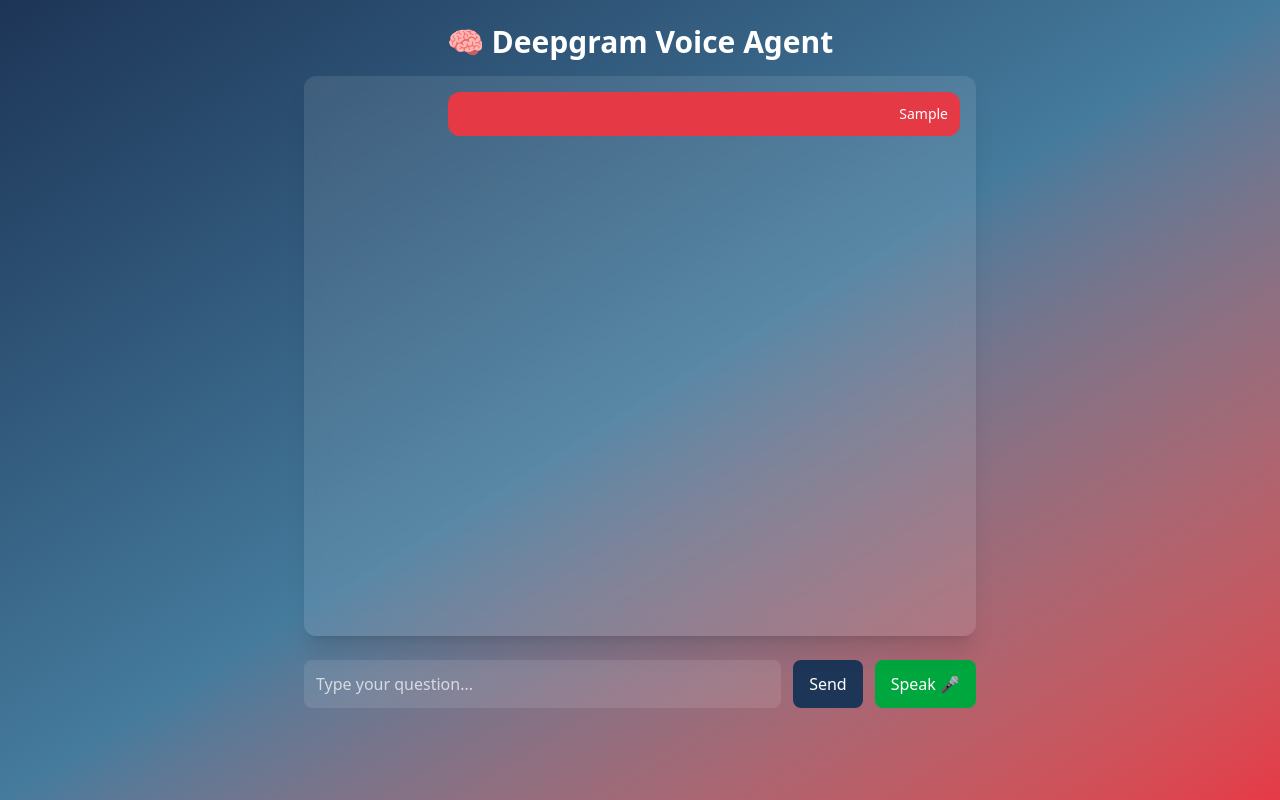
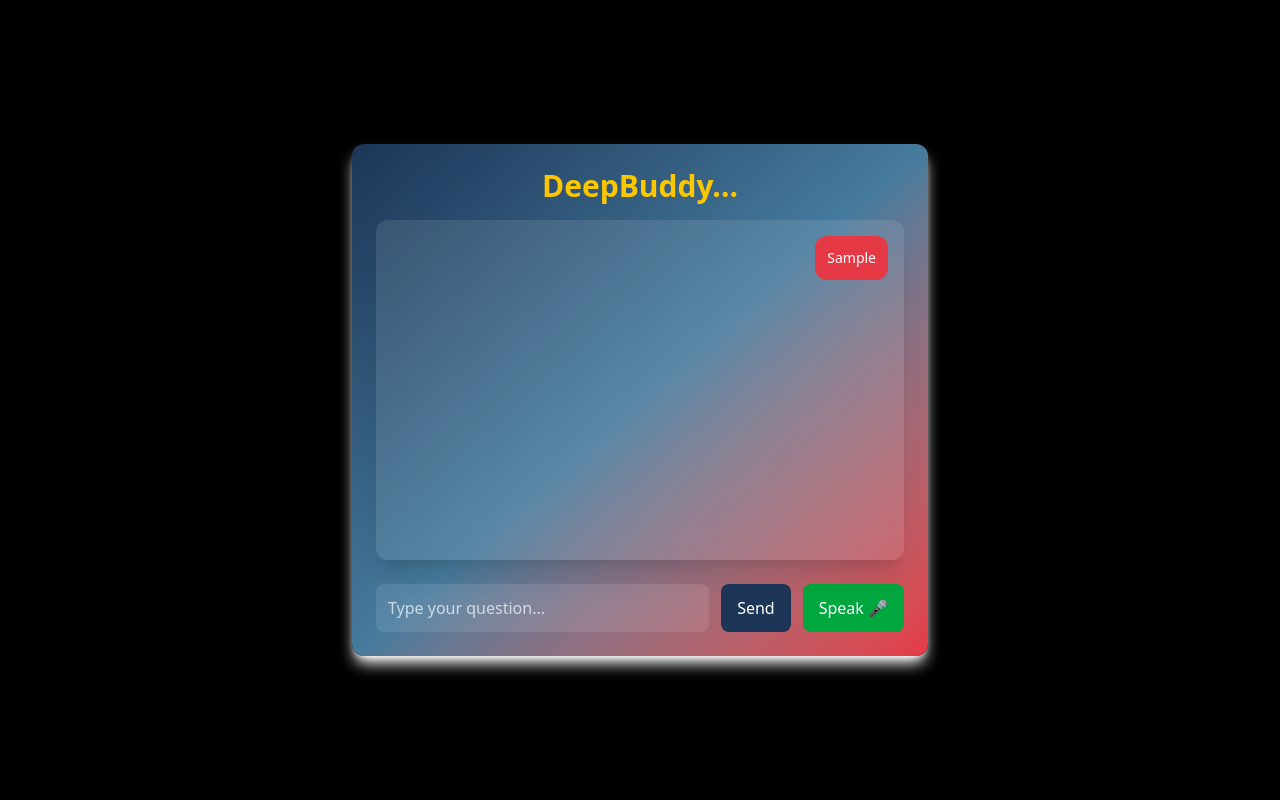
Before and after one commit to Vivek-Ghoshi/deepgramclient, a React (Vite) app: page / in a window 1280 px wide. Both pictures are taken after typing "Sample" into the empty fields and a click on the button "Send". Built offline with nearby package versions, Linux system fonts and the light colour scheme; no server answers.

Commit message:
improved the ui

```diff
--- a/src/App.jsx
+++ b/src/App.jsx
@@ -6,7 +6,7 @@
   const [userInput, setUserInput] = useState("");
   const [isRecording, setIsRecording] = useState(false);
   const mediaRecorderRef = useRef(null);
-  const audioChunksRef = useRef([]);
+
 
   useEffect(() => {
     console.log("📡 Connecting to backend WebSocket...");
@@ -55,66 +55,6 @@
       setUserInput("");
     }
   };
-
-  // const toggleRecording = async () => {
-  //   if (!isRecording) {
-  //     try {
-  //       console.log("🎤 Starting microphone access...");
-  //       const stream = await navigator.mediaDevices.getUserMedia({ audio: true });
-  //       console.log("🎙️ Microphone stream started");
-
-  //       const mediaRecorder = new MediaRecorder(stream);
-  //       mediaRecorderRef.current = mediaRecorder;
-
-  //       const context = new AudioContext({ sampleRate: 16000 });
-  //       console.log("🧪 AudioContext created with sample rate:", context.sampleRate);
-
-  //       await context.audioWorklet.addModule("/pcm-processor.js");
-  //       console.log("✅ PCM processor module loaded");
-
-  //       const source = context.createMediaStreamSource(stream);
-  //       const pcmNode = new AudioWorkletNode(context, "pcm-processor");
-
-  //       pcmNode.port.onmessage = (event) => {
-  //         const pcmBuffer = event.data;
-  //         if (socket && socket.readyState === WebSocket.OPEN) {
-  //           console.log("📤 Sending raw PCM buffer of size:", pcmBuffer.byteLength);
-  //           socket.send(pcmBuffer);
-  //         } else {
-  //           console.warn("⚠️ Socket not open when trying to send PCM data");
-  //         }
-  //       };
-
-  //       source.connect(pcmNode).connect(context.destination);
-  //       console.log("🔗 PCM audio stream pipeline connected");
-
-  //       mediaRecorder.ondataavailable = (e) => {
-  //         if (e.data.size > 0) {
-  //           console.log("📦 MediaRecorder chunk available, size:", e.data.size);
-  //           socket.send(e.data);
-  //         }
-  //       };
-
-  //       mediaRecorder.onstop = () => {
-  //         console.log("🛑 MediaRecorder stopped");
-  //         stream.getTracks().forEach((track) => track.stop());
-  //       };
-
-  //       mediaRecorder.start(250); // send audio every 250ms
-  //       console.log("▶️ MediaRecorder started with interval: 250ms");
-  //       setIsRecording(true);
-  //     } catch (err) {
-  //       console.error("❌ Error starting recording:", err);
-  //     }
-  //   } else {
-  //     console.log("🛑 Stopping recording...");
-  //     if (mediaRecorderRef.current) {
-  //       mediaRecorderRef.current.stop();
-  //     }
-  //     setIsRecording(false);
-  //   }
-  // };
-
 
   const toggleRecording = async () => {
   if (!isRecording) {
@@ -182,14 +122,15 @@
 
 
   return (
-    <div className="min-h-screen bg-gradient-to-br from-[#1D3557] via-[#457B9D] to-[#E63946] p-6 flex flex-col items-center text-white">
-      <h1 className="text-3xl font-bold mb-4">🧠 Deepgram Voice Agent</h1>
+    <div className="w-screen h-screen bg-black p-12 flex items-center justify-center">
+    <div className="rounded-xl h-[40vw] w-[45vw] bg-gradient-to-br from-[#1D3557] via-[#457B9D] to-[#E63946] p-6 flex flex-col items-center text-white shadow-lg shadow-white">
+      <h1 className="text-3xl font-bold mb-4 text-yellow-400">DeepBuddy...</h1>
 
-      <div className="chat w-full max-w-2xl bg-white/10 backdrop-blur-md rounded-xl shadow-xl p-4 h-[70vh] overflow-y-auto space-y-3 ">
+      <div className="chat w-full max-w-2xl bg-white/10 backdrop-blur-md rounded-xl shadow-xl p-4 h-[70vh] overflow-y-auto space-y-3 scrollbar-none">
         {messages.map((msg, index) => (
           <div
             key={index}
-            className={`p-3 rounded-xl max-w-[80%] ${
+            className={`p-3 rounded-xl w-fit max-w-[80%] ${
               msg.sender === "user"
                 ? "bg-[#E63946] self-end ml-auto text-right"
                 : "bg-[#1D3557] self-start mr-auto text-left"
@@ -227,6 +168,7 @@
         </button>
       </div>
     </div>
+    </div>
   );
 };
 
--- a/src/index.css
+++ b/src/index.css
@@ -1,5 +1,12 @@
 @import "tailwindcss";
 
-.chat ::-webkit-scrollbar{
-   display: none;
+.chat::-webkit-scrollbar{
+   width: 8px;
 }
+
+.chat::-webkit-scrollbar-thumb{
+   background-color: rgb(233, 193, 141);
+   border-radius: 20px;
+}
+
+/* //deepgramtask.onrender.com */
```
